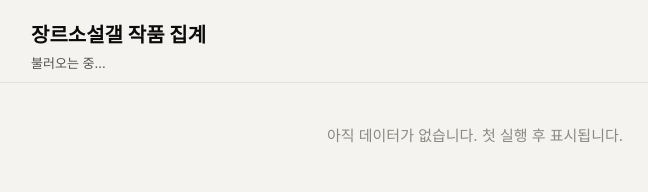
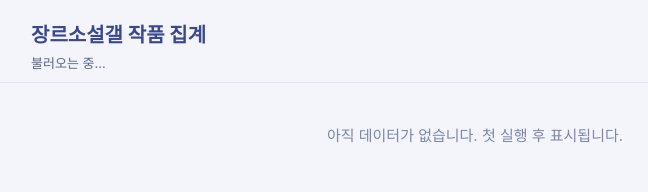
Before and after one commit to Janggal-C/dc-completed-novels, a browser extension: page docs/index.html in a window 1280 px wide. Shown: the whole page, without its empty margins (165-813 px from the left). Drawn offline with Linux system fonts and the light colour scheme.

Commit message:
사이트 색상을 카드뉴스 디자인(남색 #3B4890) 기준으로 변경
Co-Authored-By: Claude Sonnet 5.5 <noreply@anthropic.com>
Claude-Session: https://claude.ai/code/session_01HzEPZptysysrBPALBHYdR9

```diff
--- a/docs/index.html
+++ b/docs/index.html
@@ -7,18 +7,18 @@
 <style>
 :root {
   color-scheme: light;
-  --surface-0: #f4f3f0; --surface-1: #fcfcfb; --border: #e2e0da;
-  --text-primary: #0b0b0b; --text-secondary: #52514e; --text-muted: #8a8984;
-  --accent: #2a78d6; --badge: #e8f0fb; --warn-bg: #fdf3dc; --warn: #8a5a00;
-  --s1: #2a78d6; --s2: #eb6834; --s3: #1baf7a; --s4: #eda100; --s5: #e87ba4; --s6: #008300;
+  --surface-0: #f4f5fb; --surface-1: #ffffff; --border: #e0e3f3;
+  --text-primary: #1c2240; --text-secondary: #5b6388; --text-muted: #7d85ab;
+  --accent: #3B4890; --badge: #e7eaf8; --warn-bg: #fdf3dc; --warn: #8a5a00;
+  --s1: #3B4890; --s2: #eb6834; --s3: #1baf7a; --s4: #eda100; --s5: #e87ba4; --s6: #008300;
 }
 @media (prefers-color-scheme: dark) {
   :root {
     color-scheme: dark;
-    --surface-0: #111110; --surface-1: #1a1a19; --border: #2e2e2c;
-    --text-primary: #f0efec; --text-secondary: #c3c2b7; --text-muted: #8f8e88;
-    --accent: #3987e5; --badge: #1d2b3d; --warn-bg: #3a2e12; --warn: #f0c060;
-    --s1: #3987e5; --s2: #d95926; --s3: #199e70; --s4: #c98500; --s5: #d55181; --s6: #0ca30c;
+    --surface-0: #12152b; --surface-1: #1b1f3a; --border: #2c3260;
+    --text-primary: #eef0fb; --text-secondary: #c7cdf0; --text-muted: #8f98c9;
+    --accent: #7c8ce0; --badge: #272d5c; --warn-bg: #3a2e12; --warn: #f0c060;
+    --s1: #7c8ce0; --s2: #d95926; --s3: #199e70; --s4: #c98500; --s5: #d55181; --s6: #0ca30c;
   }
 }
 * { box-sizing: border-box; }
@@ -41,6 +41,8 @@ ol.rank { list-style: none; padding: 0; margin: 0; }
 ol.rank li { display: grid; grid-template-columns: 34px 1fr auto; gap: 8px; padding: 10px 0; border-top: 1px solid var(--border); }
 ol.rank li:first-child { border-top: 0; }
 .no { color: var(--text-muted); font-variant-numeric: tabular-nums; text-align: right; font-weight: 600; }
+ol.rank li:nth-child(1) .no { color: #F5B301; } ol.rank li:nth-child(2) .no { color: #9AA3B8; } ol.rank li:nth-child(3) .no { color: #C98A5B; }
+header h1 { color: var(--accent); }
 .t { font-weight: 600; }
 .au { color: var(--text-muted); font-size: 12px; font-weight: 400; margin-left: 4px; }
 .num { text-align: right; font-variant-numeric: tabular-nums; white-space: nowrap; }
```
